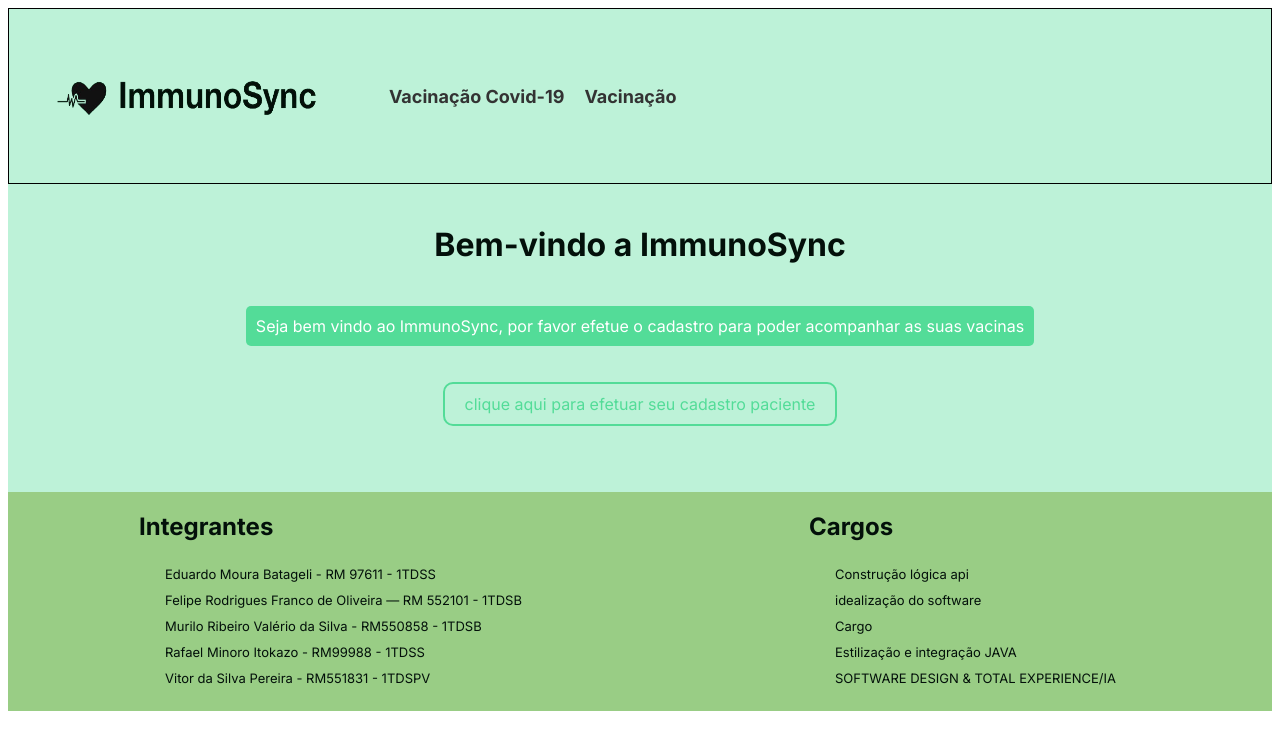
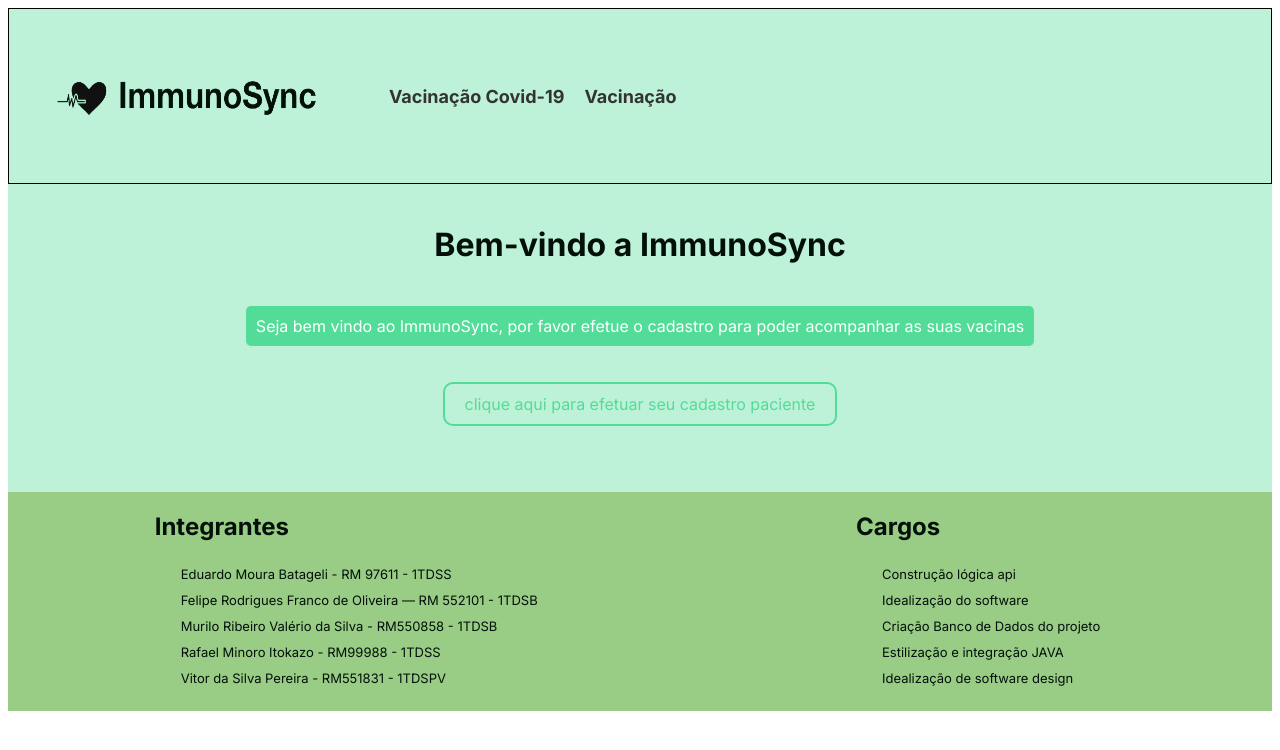
Before and after one commit to Rminoro/GS-ImmunoSync, a Next.js app: page / in a window 1280 px wide. Shown: the top 750 px of the page. Built offline with nearby package versions, Linux system fonts and the light colour scheme.

Commit message:
atualização cargos

```diff
--- a/src/components/rodape/rodape.jsx
+++ b/src/components/rodape/rodape.jsx
@@ -19,10 +19,10 @@ export default function Rodape() {
     <h2>Cargos</h2>
         <ul>
           <li>Construção lógica api</li>
-          <li>idealização do software</li>
-          <li>Cargo</li>
+          <li>Idealização do software</li>
+          <li>Criação Banco de Dados do projeto</li>
           <li>Estilização e integração JAVA</li>
-          <li>SOFTWARE DESIGN & TOTAL EXPERIENCE/IA</li>
+          <li>Idealização de software design</li>
 
         </ul>
     </div>
```
